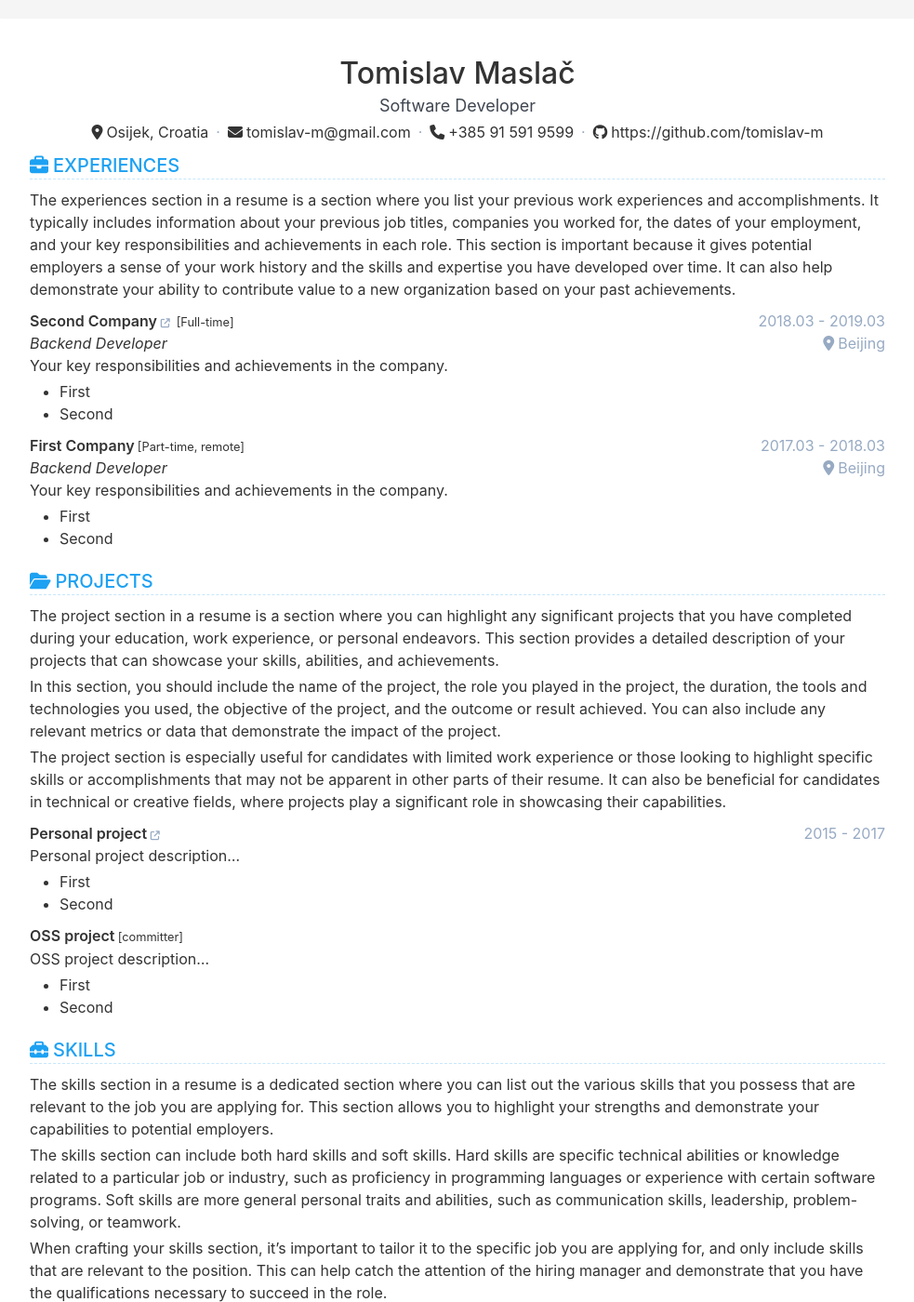
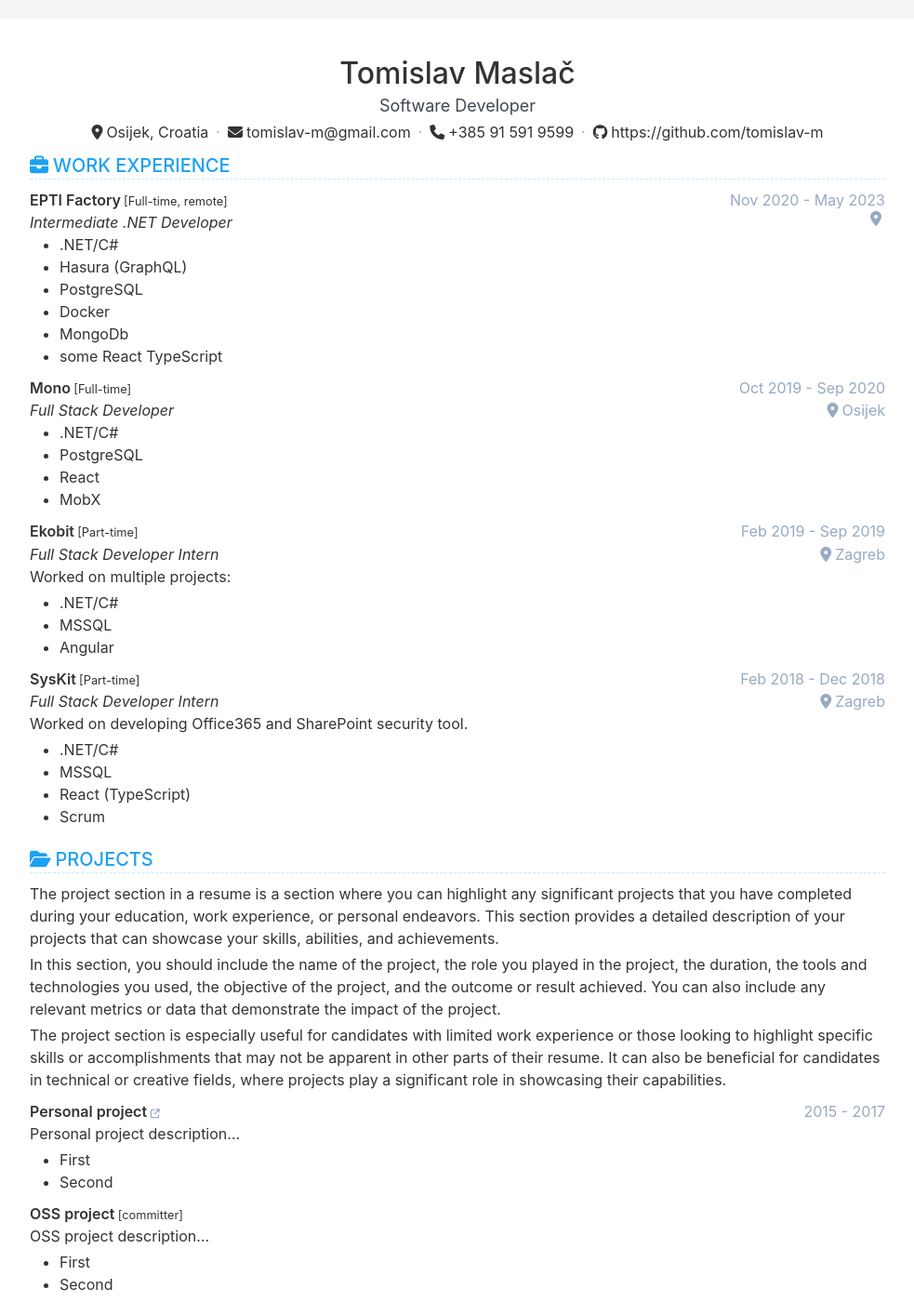
Before and after one commit to tomislav-m/tomislav-m.github.io, a Jekyll site: the page built from index.html, in a window 1280 px wide and 1400 px high. Shown: the whole window at 93% size, without its empty margins (148-1131 px from the left). Built offline with Jekyll 4.4.1, drawn with Linux system fonts in a browser that asks for light colours.

Commit message:
Experience

```diff
--- a/_data/data.yml
+++ b/_data/data.yml
@@ -88,32 +88,60 @@ profile:
 experience:
   show: true
   order: 2
-  title: Experiences
+  title: Work experience
   description: |
-    The experiences section in a resume is a section where you list your previous work experiences and accomplishments. It typically includes information about your previous job titles, companies you worked for, the dates of your employment, and your key responsibilities and achievements in each role. This section is important because it gives potential employers a sense of your work history and the skills and expertise you have developed over time. It can also help demonstrate your ability to contribute value to a new organization based on your past achievements.
 
   items:
-    - company: Second Company
-      link: '#'
+
+    - company: EPTI Factory
+      link:
+      tags: Full-time, remote
+      date: Nov 2020 - May 2023
+      role: Intermediate .NET Developer
+      description: |
+        + .NET/C#
+        + Hasura (GraphQL)
+        + PostgreSQL
+        + Docker
+        + MongoDb
+        + some React TypeScript
+
+    - company: Mono
+      link:
       tags: Full-time
-      date: 2018.03 - 2019.03
-      role: Backend Developer
-      location: Beijing
+      date: Oct 2019 - Sep 2020
+      role: Full Stack Developer
+      location: Osijek
       description: |
-        Your key responsibilities and achievements in the company.
-        + First
-        + Second
+        + .NET/C#
+        + PostgreSQL
+        + React
+        + MobX
 
-    - company: First Company
+    - company: Ekobit
       link:
-      tags: Part-time, remote
-      date: 2017.03 - 2018.03
-      role: Backend Developer
-      location: Beijing
+      tags: Part-time
+      date: Feb 2019 - Sep 2019
+      role: Full Stack Developer Intern
+      location: Zagreb
       description: |
-        Your key responsibilities and achievements in the company.
-        + First
-        + Second
+        Worked on multiple projects:
+        + .NET/C#
+        + MSSQL
+        + Angular
+
+    - company: SysKit
+      # link: '#'
+      tags: Part-time
+      date: Feb 2018 - Dec 2018
+      role: Full Stack Developer Intern
+      location: Zagreb
+      description: |
+        Worked on developing Office365 and SharePoint security tool.
+        + .NET/C#
+        + MSSQL
+        + React (TypeScript)
+        + Scrum
 
 project:
   show: true
```
